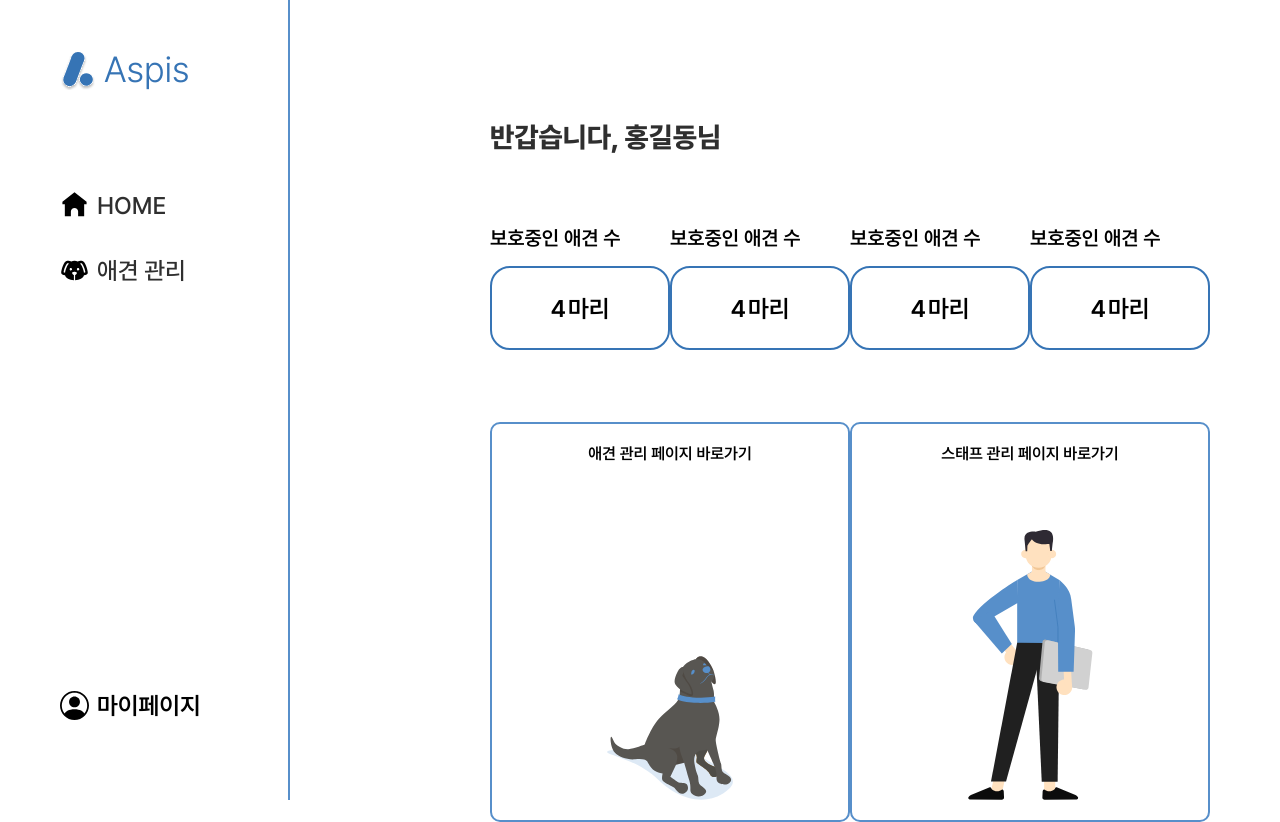
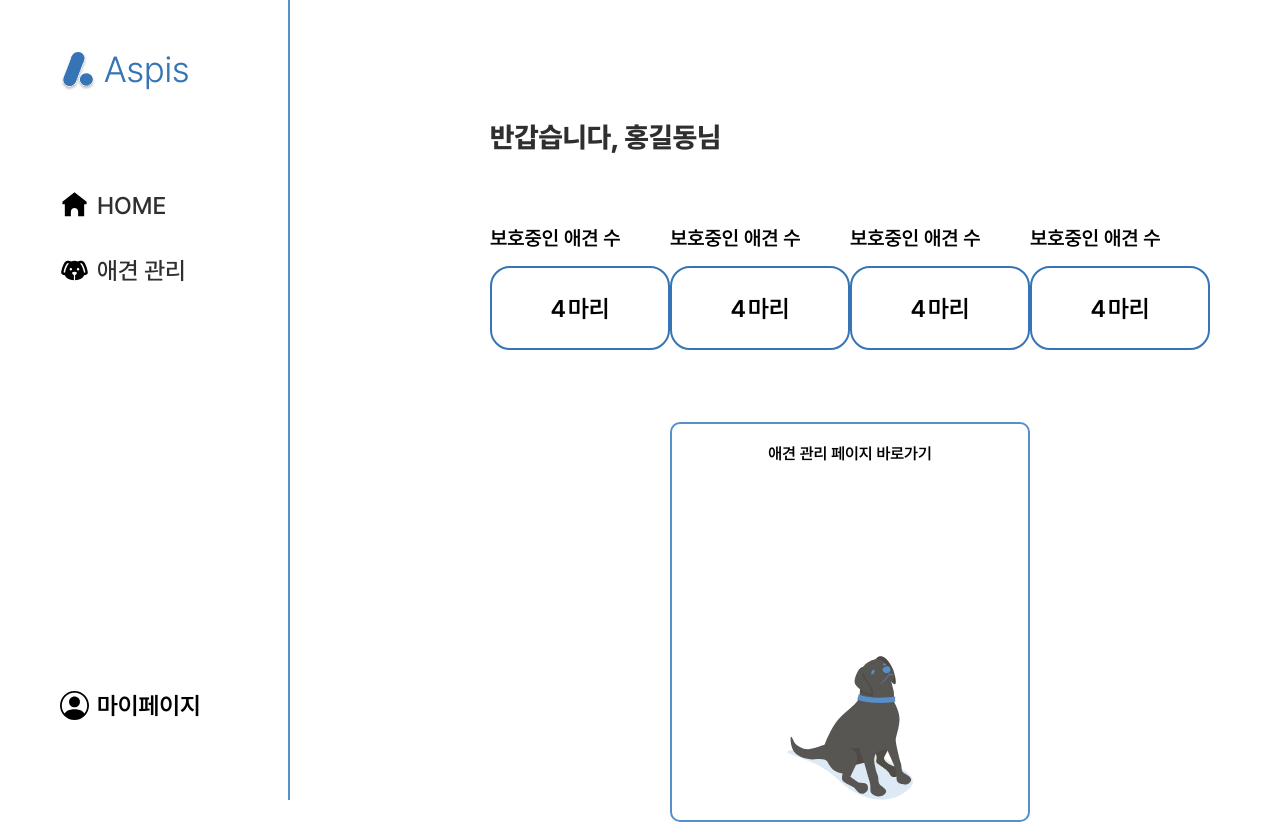
Before and after one commit to aspis-platform/Aspis_FE, a React (Vite) app: page /home in a window 1280 px wide. Shown: the top 822 px of the page. Built offline with nearby package versions, Linux system fonts and the light colour scheme; no server answers.

Commit message:
feat: show button by authority

```diff
--- a/src/pages/Home/HomePage.tsx
+++ b/src/pages/Home/HomePage.tsx
@@ -4,8 +4,12 @@ import StatusCard from "../../components/StatusCard";
 import dog_img_big from "../../assets/dog-image-big.svg";
 import staff_img from "../../assets/staff-img.svg";
 import { Link } from "react-router-dom";
+import { useUser } from "../../context/UserContext";
 
 const HomePage = () => {
+  const { user } = useUser();
+  const isManager = user.authority === "MANAGER";
+
   return (
     <HomeSection>
       <HomeContainer>
@@ -16,7 +20,7 @@ const HomePage = () => {
           <StatusCard name="보호중인 애견 수" number={4} unit="마리" />
           <StatusCard name="보호중인 애견 수" number={4} unit="마리" />
         </CardContainer>
-        <ButtonContainer>
+        <ButtonContainer isManager={isManager}>
           <Link to={"/dog-manage"} style={{ textDecoration: "none" }}>
             <ButtonBox>
               <p>애견 관리 페이지 바로가기</p>
@@ -24,12 +28,16 @@ const HomePage = () => {
             </ButtonBox>
           </Link>
 
+          {isManager && (
+            <>
               <Link to={"/staff-manage"} style={{ textDecoration: "none" }}>
                 <ButtonBox>
                   <p>스태프 관리 페이지 바로가기</p>
                   <img src={staff_img} />
                 </ButtonBox>
               </Link>
+            </>
+          )}
         </ButtonContainer>
       </HomeContainer>
     </HomeSection>
@@ -76,11 +84,12 @@ const ButtonBox = styled.div`
     }
   }
 `;
-const ButtonContainer = styled.div`
+const ButtonContainer = styled.div<{ isManager: boolean }>`
   width: 100%;
   display: flex;
   flex-direction: row;
-  justify-content: space-between;
+  justify-content: ${({ isManager }) =>
+    isManager ? "space-between" : "center"};
 `;
 const CardContainer = styled.div`
   width: 100%;
```
Lines whose indentation alone changed are shown as unchanged.
